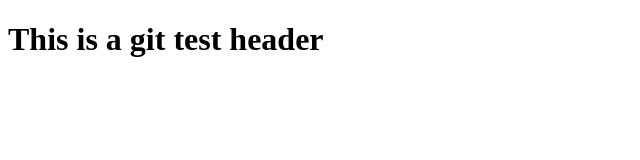
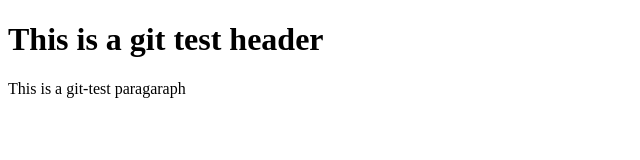
Before and after one commit to KibaaraNava/git-test, a plain HTML site: page index.html in a window 1280 px wide. Shown: the whole page, without its empty margins (0-640 px from the left). Drawn offline with Linux system fonts and the light colour scheme.

Commit message:
Second Commit

```diff
--- a/index.html
+++ b/index.html
@@ -3,6 +3,7 @@
     <head>
         <body>
             <h1>This is a git test header</h1>
+            <p>This is a git-test paragaraph</p>
         </body>
     </head>
 </html>
```
